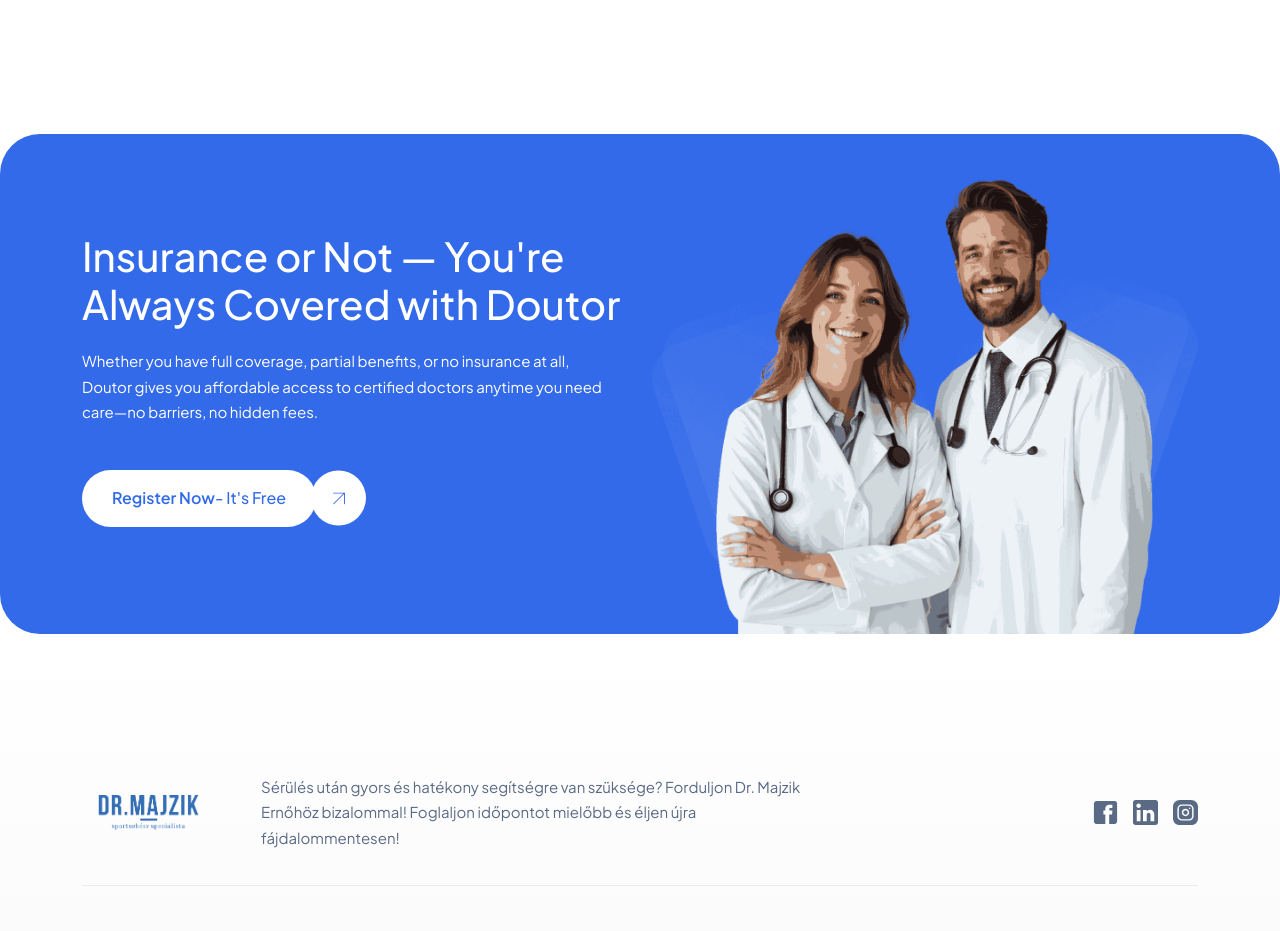
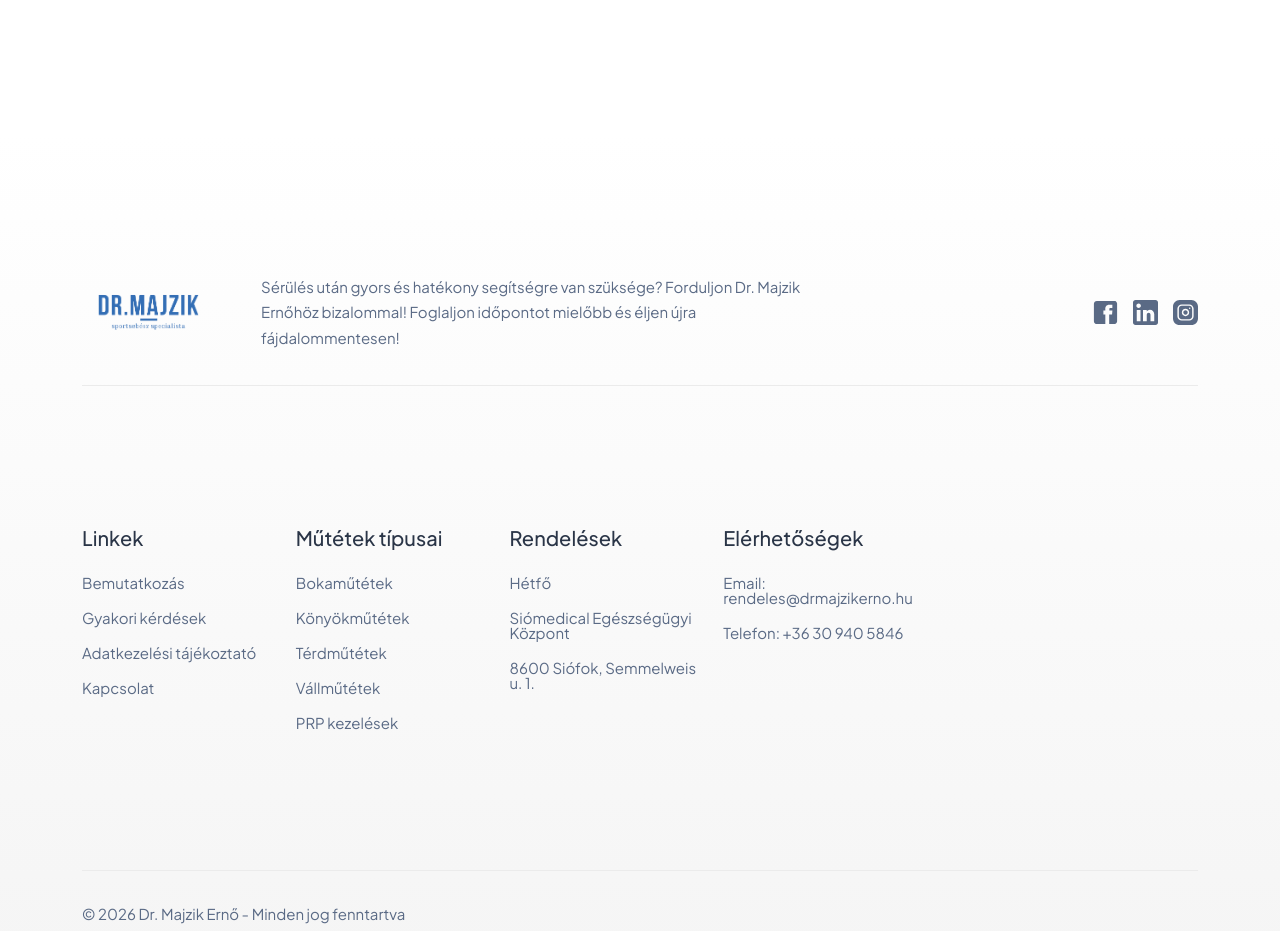
Before and after one commit to Anadasi/allinside.hu, a Next.js app: page /adatkezeles in a window 1280 px wide. Shown: the part 2160-3091 px from the top of the page. Built offline with nearby package versions, Linux system fonts and the light colour scheme.

Commit message:
szoveg frissites

```diff
--- a/src/app/adatkezeles/page.tsx
+++ b/src/app/adatkezeles/page.tsx
@@ -91,8 +91,6 @@
           </div>
         </div>
       </div>
-
-      <Cta />
     </>
   );
 }
```
